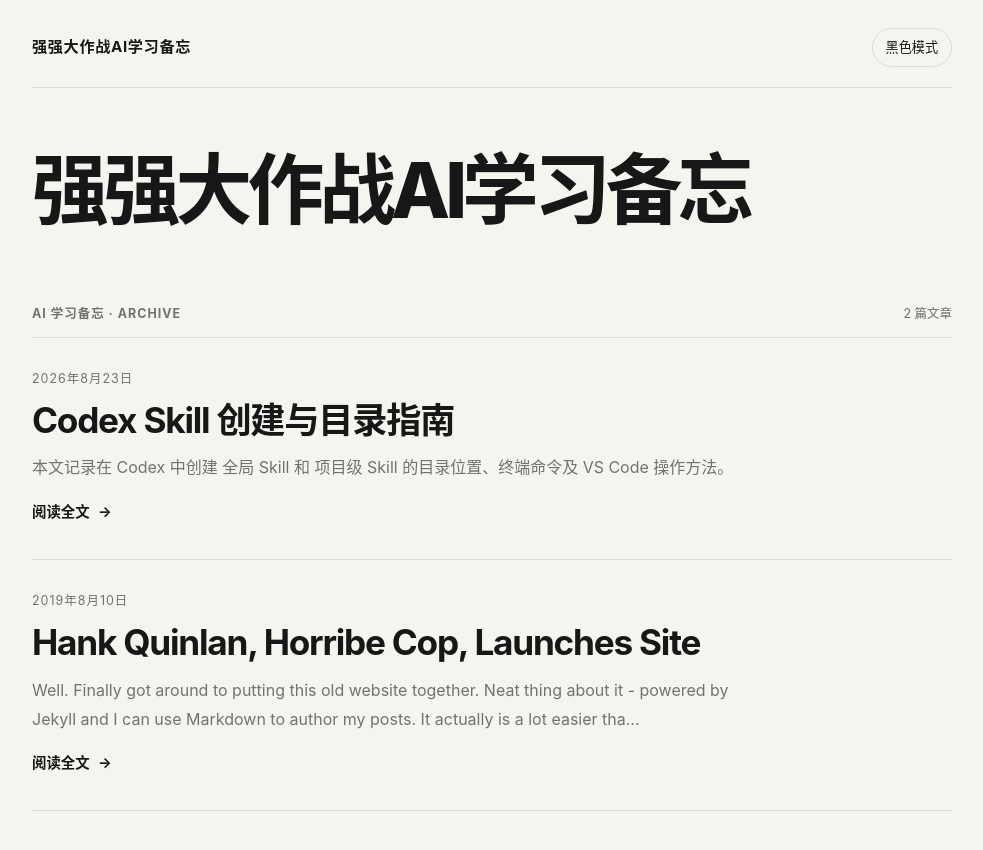
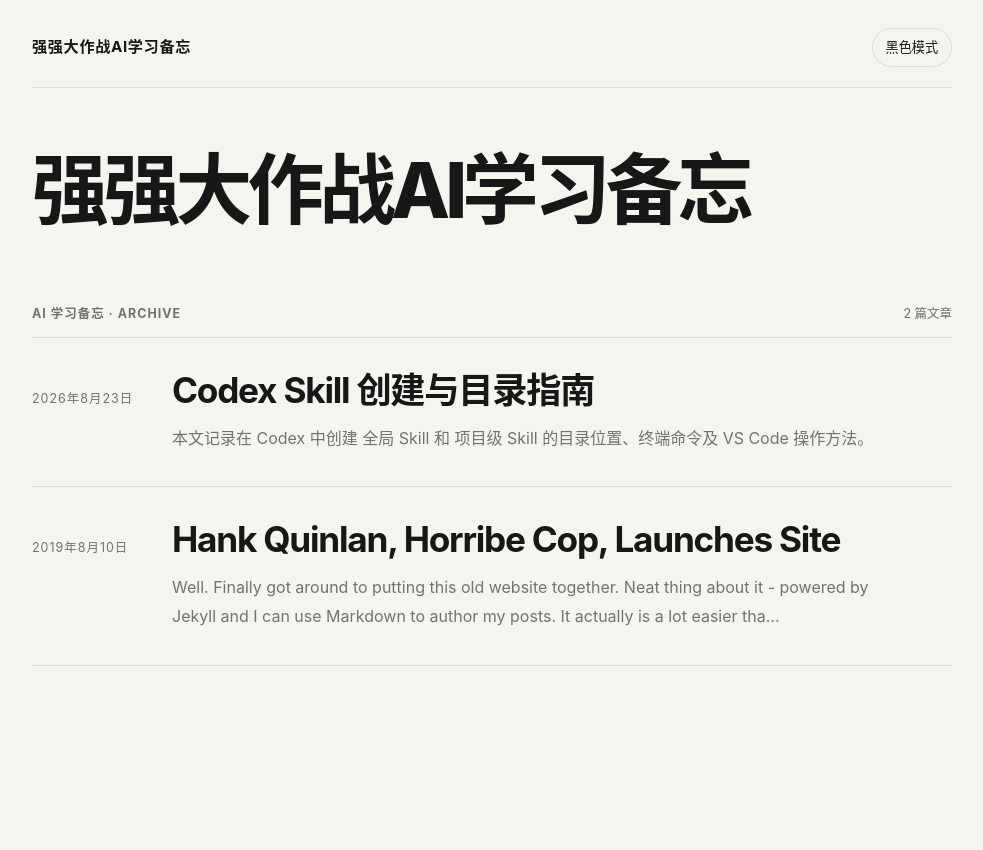
Before and after one commit to tinywall27/tinywall27.github.io, a Jekyll site: the page built from index.html, in a window 1280 px wide. Shown: the top 850 px of the page, without its empty margins (148-1131 px from the left). Built offline with Jekyll 4.4.1, drawn with Linux system fonts in a browser that asks for light colours.

Commit message:
Compact post list links

```diff
--- a/_includes/post-list.html
+++ b/_includes/post-list.html
@@ -7,12 +7,13 @@
   <div class="posts">
     {% for post in site.posts %}
       <article class="post-card">
-        <p class="post-card__meta">{{ post.date | date: "%Y年%-m月%-d日" }}</p>
-        <h2 class="post-card__title">
-          <a href="{{ post.url | relative_url }}">{{ post.title }}</a>
-        </h2>
+        <div class="post-card__heading">
+          <p class="post-card__meta">{{ post.date | date: "%Y年%-m月%-d日" }}</p>
+          <h2 class="post-card__title">
+            <a href="{{ post.url | relative_url }}">{{ post.title }}</a>
+          </h2>
+        </div>
         <p class="post-card__excerpt">{{ post.excerpt | strip_html | strip_newlines | truncate: 180 }}</p>
-        <a class="post-card__link" href="{{ post.url | relative_url }}">阅读全文 <span aria-hidden="true">→</span></a>
       </article>
     {% else %}
       <p class="empty-state">暂时还没有文章。</p>
--- a/_layouts/default.html
+++ b/_layouts/default.html
@@ -4,7 +4,7 @@
     <meta charset="utf-8">
     <meta name="viewport" content="width=device-width, initial-scale=1">
     <title>{{ page.title | default: site.name }}</title>
-    <link rel="stylesheet" type="text/css" href="/css/main.css?v=e42efcf">
+    <link rel="stylesheet" type="text/css" href="/css/main.css?v=5898590">
     <script>
       (function () {
         try {
--- a/css/main.css
+++ b/css/main.css
@@ -129,9 +129,20 @@ button { font: inherit; }
   border-bottom: 1px solid var(--border);
 }
 
+.post-card__heading {
+  display: flex;
+  align-items: baseline;
+  gap: 24px;
+}
+
+.post-card__meta {
+  flex: 0 0 116px;
+}
+
 .post-card__title {
+  min-width: 0;
   max-width: 760px;
-  margin: 8px 0 10px;
+  margin: 0;
   font-size: clamp(1.45rem, 3.2vw, 2.2rem);
   letter-spacing: -0.035em;
   line-height: 1.3;
@@ -141,21 +152,11 @@ button { font: inherit; }
 
 .post-card__excerpt {
   max-width: 720px;
-  margin: 0;
+  margin: 10px 0 0 140px;
   color: var(--muted);
   font-size: 1rem;
   line-height: 1.8;
 }
-
-.post-card__link {
-  display: inline-block;
-  margin-top: 17px;
-  font-size: 0.9rem;
-  font-weight: 700;
-  text-decoration: none;
-}
-
-.post-card__link span { margin-left: 5px; }
 
 .empty-state { color: var(--muted); }
 
@@ -277,6 +278,10 @@ button { font: inherit; }
   .archive { margin-top: 48px; }
   .archive-heading { align-items: flex-start; flex-direction: column; gap: 2px; }
   .post-card { padding: 25px 0 28px; }
+  .post-card__heading { gap: 12px; }
+  .post-card__meta { flex-basis: 92px; }
+  .post-card__title { font-size: 1.25rem; }
+  .post-card__excerpt { margin-left: 104px; }
   .post-page { width: 100%; }
   .back-link { margin-bottom: 36px; }
   .post-header { margin-bottom: 32px; }
```
